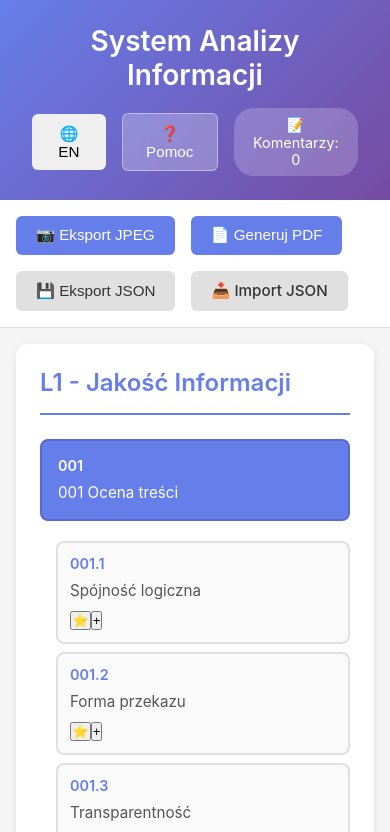
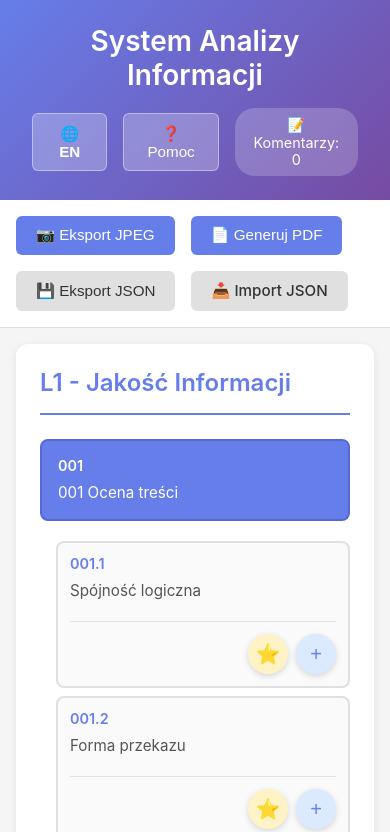
Before and after one commit to namaah00/namaah00.github.io, a React (Vite) app: page / in a window 390 px wide. Shown: the top 832 px of the page. Built offline with nearby package versions, Linux system fonts and the light colour scheme.

Commit message:
poprawa wyglądu

```diff
--- a/styles/simple.css
+++ b/styles/simple.css
@@ -99,16 +99,23 @@ body {
   background: #dc2626;
 }
 
-.btn-help {
+.btn-help,
+.btn-language {
   background: rgba(255, 255, 255, 0.25);
   color: white;
   border: 1px solid rgba(255, 255, 255, 0.4);
   backdrop-filter: blur(10px);
 }
 
-.btn-help:hover {
+.btn-help:hover,
+.btn-language:hover {
   background: rgba(255, 255, 255, 0.35);
   border-color: rgba(255, 255, 255, 0.6);
+}
+
+.btn-language {
+  font-weight: 600;
+  min-width: 70px;
 }
 
 /* Content */
@@ -143,6 +150,13 @@ body {
   font-size: 1.5rem;
   color: #667eea;
   font-weight: 600;
+}
+
+/* Layer Content - Primary Elements obok siebie */
+.layer-content {
+  display: grid;
+  grid-template-columns: repeat(auto-fit, minmax(280px, 1fr));
+  gap: 2rem;
 }
 
 /* Elements Grid */
@@ -248,6 +262,77 @@ body {
   opacity: 1;
   color: #667eea;
   transform: scale(1.2);
+}
+
+/* Rating Badge */
+.rating-badge {
+  position: absolute;
+  top: 0.5rem;
+  left: 0.5rem;
+  background: #fbbf24;
+  color: #78350f;
+  padding: 0.25rem 0.5rem;
+  border-radius: 12px;
+  font-size: 0.75rem;
+  font-weight: 600;
+  box-shadow: 0 2px 4px rgba(0, 0, 0, 0.1);
+  z-index: 1;
+}
+
+/* Element Actions */
+.element-actions {
+  position: absolute;
+  bottom: 0.5rem;
+  right: 0.5rem;
+  display: flex;
+  gap: 0.5rem;
+  opacity: 0;
+  transition: opacity 0.2s;
+}
+
+.element-card:hover .element-actions {
+  opacity: 1;
+}
+
+.action-btn {
+  width: 2rem;
+  height: 2rem;
+  border: none;
+  border-radius: 50%;
+  background: white;
+  color: #667eea;
+  font-size: 1.1rem;
+  cursor: pointer;
+  display: flex;
+  align-items: center;
+  justify-content: center;
+  box-shadow: 0 2px 6px rgba(0, 0, 0, 0.15);
+  transition: all 0.2s;
+}
+
+.action-btn:hover {
+  transform: scale(1.15);
+  box-shadow: 0 4px 12px rgba(0, 0, 0, 0.25);
+}
+
+.action-btn.rating-btn {
+  background: #fef3c7;
+  color: #f59e0b;
+}
+
+.action-btn.rating-btn:hover {
+  background: #fbbf24;
+  color: white;
+}
+
+.action-btn.comment-btn {
+  background: #dbeafe;
+  color: #667eea;
+}
+
+.action-btn.comment-btn:hover {
+  background: #667eea;
+  color: white;
 }
 
 /* Secondary Elements */
@@ -360,7 +445,8 @@ body {
 }
 
 .form-input,
-.form-textarea {
+.form-textarea,
+select.form-input {
   width: 100%;
   padding: 0.75rem;
   border: 2px solid #e0e0e0;
@@ -371,14 +457,65 @@ body {
 }
 
 .form-input:focus,
-.form-textarea:focus {
+.form-textarea:focus,
+select.form-input:focus {
   outline: none;
   border-color: #667eea;
+}
+
+select.form-input {
+  cursor: pointer;
+  background-color: white;
+}
+
+select.rating-select option {
+  padding: 0.5rem;
+  line-height: 1.6;
 }
 
 .form-textarea {
   resize: vertical;
   min-height: 120px;
+}
+
+/* Rating Description */
+.rating-description {
+  margin-top: 0.75rem;
+  padding: 0.75rem;
+  background: #fef3c7;
+  border-left: 3px solid #fbbf24;
+  border-radius: 4px;
+  color: #78350f;
+  font-size: 0.9rem;
+  line-height: 1.4;
+}
+
+.rating-description strong {
+  color: #92400e;
+}
+
+/* Image upload preview */
+.image-preview-container {
+  border: 2px solid #667eea;
+  border-radius: 8px;
+  padding: 10px;
+  margin-bottom: 10px;
+  background: #f9f9ff;
+}
+
+.image-preview-label {
+  font-weight: bold;
+  margin-bottom: 8px;
+  font-size: 14px;
+  color: #667eea;
+}
+
+.image-preview-img {
+  max-width: 100%;
+  max-height: 200px;
+  display: block;
+  border-radius: 4px;
+  box-shadow: 0 2px 8px rgba(0, 0, 0, 0.1);
 }
 
 /* Toast */
@@ -640,8 +777,36 @@ body {
     padding: 1rem;
   }
 
+  /* Layer Content - 1 kolumna na mobile */
+  .layer-content {
+    grid-template-columns: 1fr;
+  }
+
   .elements-grid {
     grid-template-columns: 1fr;
+  }
+
+  /* Element Actions - zawsze widoczne na mobile */
+  .element-actions {
+    opacity: 1 !important;
+    position: static;
+    margin-top: 0.75rem;
+    padding-top: 0.75rem;
+    border-top: 1px solid #e0e0e0;
+    justify-content: flex-end;
+  }
+
+  /* Większe przyciski dla lepszej dostępności na mobile */
+  .action-btn {
+    width: 2.5rem;
+    height: 2.5rem;
+    font-size: 1.25rem;
+  }
+
+  /* Rating badge nieco mniejszy na mobile */
+  .rating-badge {
+    font-size: 0.7rem;
+    padding: 0.2rem 0.4rem;
   }
 
   .toast {
@@ -680,3 +845,15 @@ body {
     padding: 1rem;
   }
 }
+
+/* Tablet - 2 kolumny dla PE */
+@media (min-width: 769px) and (max-width: 1024px) {
+  .layer-content {
+    grid-template-columns: repeat(2, 1fr);
+  }
+
+  /* Przyciski widoczne też na tablet dla lepszego UX */
+  .element-actions {
+    opacity: 1;
+  }
+}
```
Also changed, not shown: 4 other files (tests, documents, lock files or other folders).
